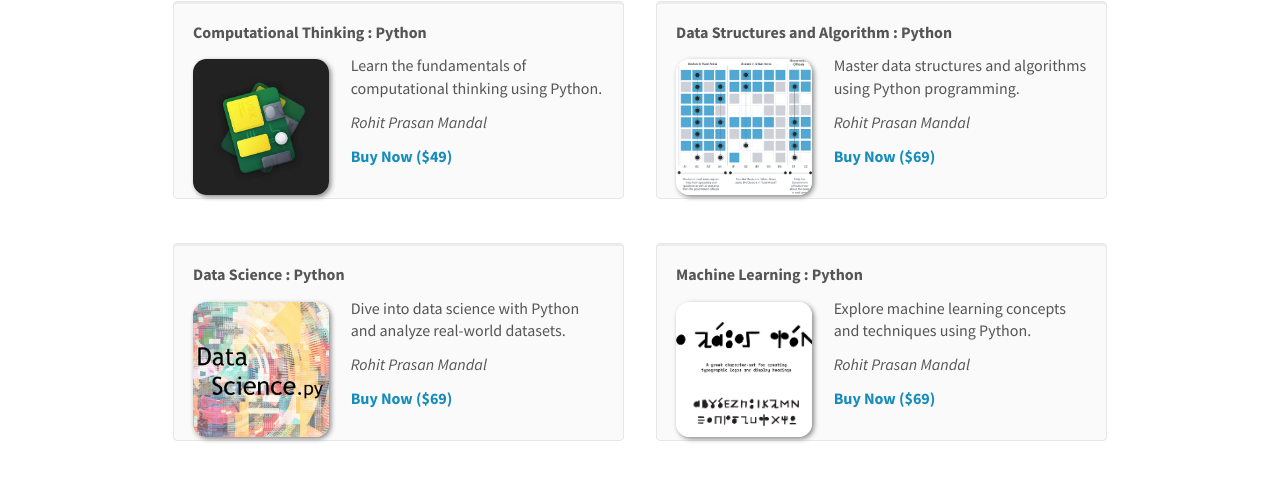
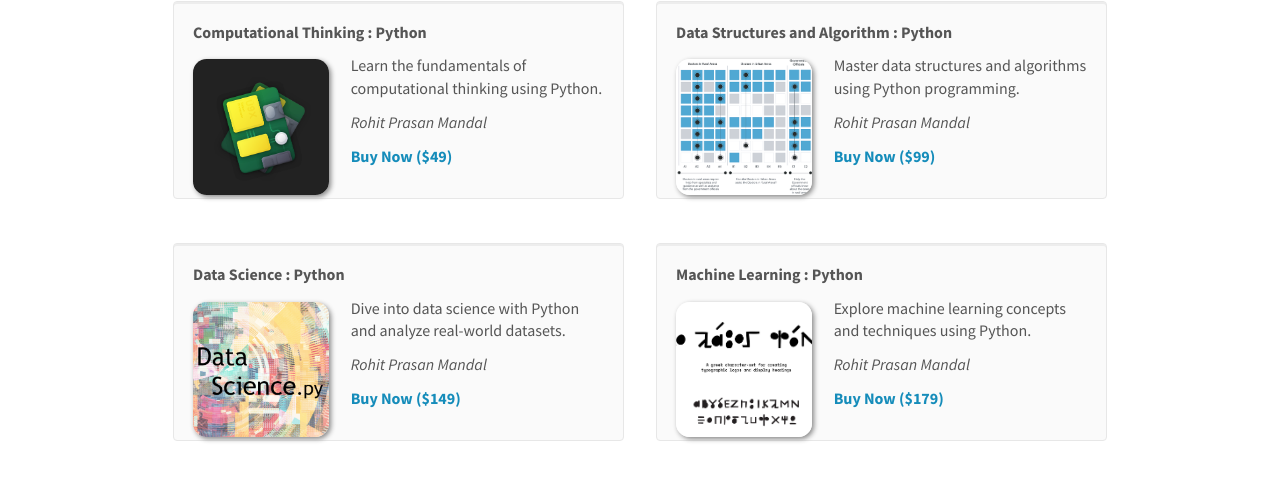
Before and after one commit to qxresearch/qxresearch.github.io, a Jekyll site: the page built from _pages/courses.md, in a window 1280 px wide and 1239 px high. Shown: the part 431-927 px from the top of the window. Built offline with Jekyll 4.4.1, drawn with Linux system fonts in a browser that asks for light colours; nearby versions of some CDN libraries.

Commit message:
Update courses.yml

```diff
--- a/_data/courses.yml
+++ b/_data/courses.yml
@@ -15,7 +15,7 @@
   authors: Rohit Prasan Mandal
   link:
     url: https://www.oreilly.com/library/view/intelligent-decision-support/9781119896432/c10.xhtml
-    display: Buy Now ($69)
+    display: Buy Now ($99)
   highlight: 1
 
 - title: "Data Science : Python"
@@ -24,7 +24,7 @@
   authors: Rohit Prasan Mandal
   link:
     url: https://www.oreilly.com/library/view/intelligent-decision-support/9781119896432/c10.xhtml
-    display: Buy Now ($69)
+    display: Buy Now ($149)
   highlight: 1
 
 - title: "Machine Learning : Python"
@@ -33,5 +33,5 @@
   authors: Rohit Prasan Mandal
   link:
     url: https://www.oreilly.com/library/view/intelligent-decision-support/9781119896432/c10.xhtml
-    display: Buy Now ($69)
+    display: Buy Now ($179)
   highlight: 1
```
